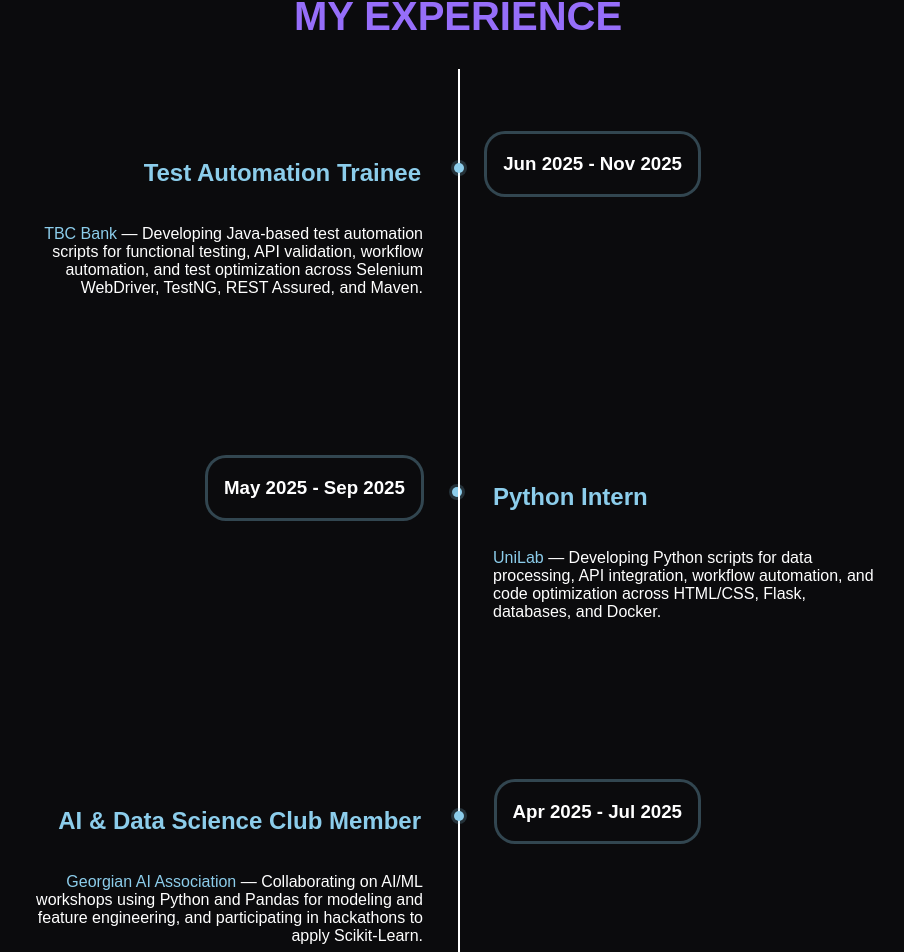
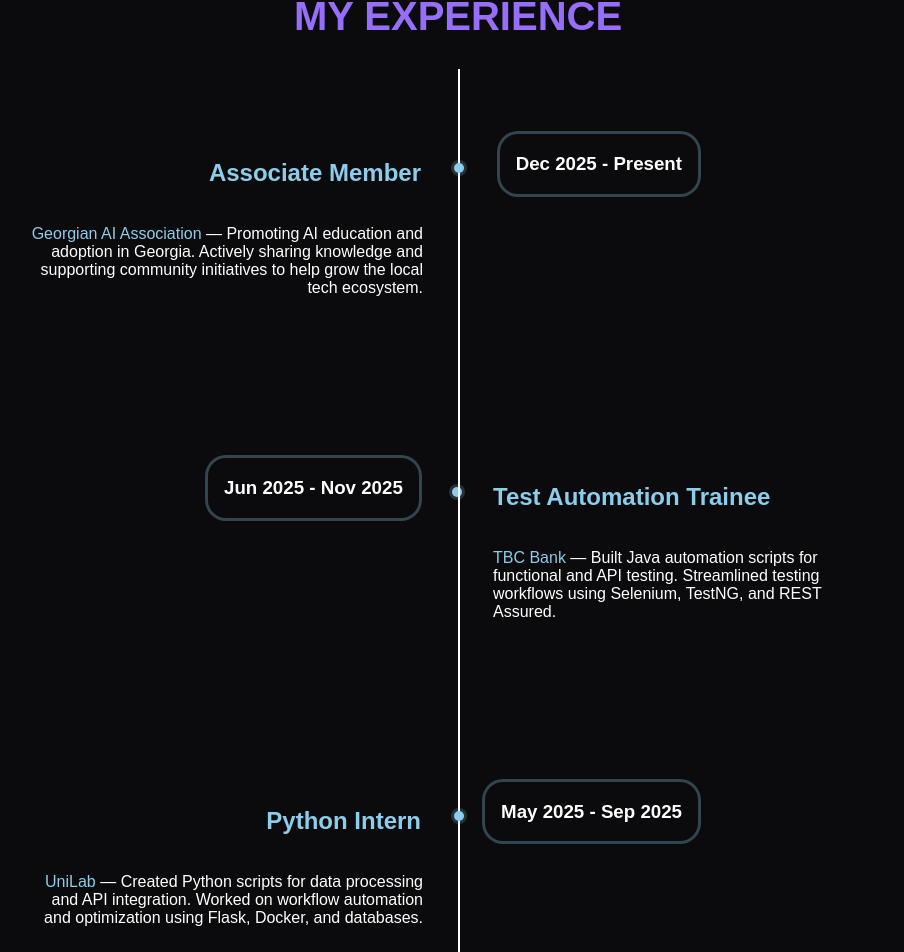
Before and after one commit to DavitEgoian/Portfolio-Website, a React (Create React App) app: page / in a window 1280 px wide. Shown: the part 10078-11030 px from the top of the page, without its empty margins (182-1086 px from the left). Built offline with nearby package versions, Linux system fonts and the light colour scheme; a web font is replaced by a local one.

Commit message:
New experience timeline data added.

```diff
--- a/src/data/experienceTimeline.js
+++ b/src/data/experienceTimeline.js
@@ -1,20 +1,26 @@
 const educationTimeline = [
+  {
+    title: "Associate Member",
+    highlighted: "Georgian AI Association",
+    desc: " — Promoting AI education and adoption in Georgia. Actively sharing knowledge and supporting community initiatives to help grow the local tech ecosystem.",
+    date: "Dec 2025 - Present",
+  },
   {
     title: "Test Automation Trainee",
     highlighted: "TBC Bank",
-    desc: " — Developing Java-based test automation scripts for functional testing, API validation, workflow automation, and test optimization across Selenium WebDriver, TestNG, REST Assured, and Maven.",
+    desc: " — Built Java automation scripts for functional and API testing. Streamlined testing workflows using Selenium, TestNG, and REST Assured.",
     date: "Jun 2025 - Nov 2025",
   },
   {
     title: "Python Intern",
     highlighted: "UniLab",
-    desc: " — Developing Python scripts for data processing, API integration, workflow automation, and code optimization across HTML/CSS, Flask, databases, and Docker.",
+    desc: " — Created Python scripts for data processing and API integration. Worked on workflow automation and optimization using Flask, Docker, and databases.",
     date: "May 2025 - Sep 2025",
   },
   {
     title: "AI & Data Science Club Member",
     highlighted: "Georgian AI Association",
-    desc: " — Collaborating on AI/ML workshops using Python and Pandas for modeling and feature engineering, and participating in hackathons to apply Scikit-Learn.",
+    desc: " — Collaborated in AI/ML workshops and hackathons. Applied Python, Pandas, and Scikit-Learn for data modeling and feature engineering.",
     date: "Apr 2025 - Jul 2025",
   },
 ];
```
